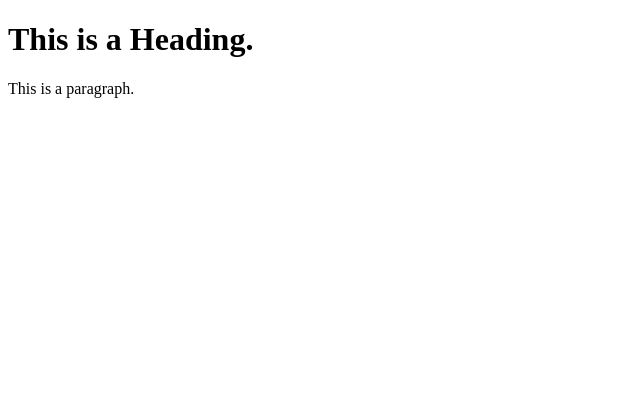
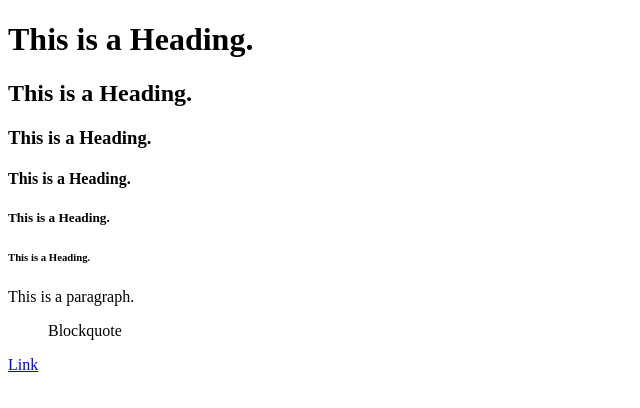
Before and after one commit to noahmfisher/gd2class, a plain HTML site: page Week 2/Basic Intro/index.html in a window 1280 px wide. Shown: the whole page, without its empty margins (0-640 px from the left). Drawn offline with Linux system fonts and the light colour scheme.

Commit message:
Week 2 update

```diff
--- a/Week 2/Basic Intro/index.html
+++ b/Week 2/Basic Intro/index.html
@@ -6,7 +6,14 @@
   <body>
 
     <h1>This is a Heading.</h1>
+    <h2>This is a Heading.</h2>
+    <h3>This is a Heading.</h3>
+    <h4>This is a Heading.</h4>
+    <h5>This is a Heading.</h5>
+    <h6>This is a Heading.</h6>
     <p>This is a paragraph.</p>
 
+    <blockquote>Blockquote</blockquote>
+    <a href="#">Link</a>
   </body>
 </html>
```
Also changed, not shown: 2 other files.
